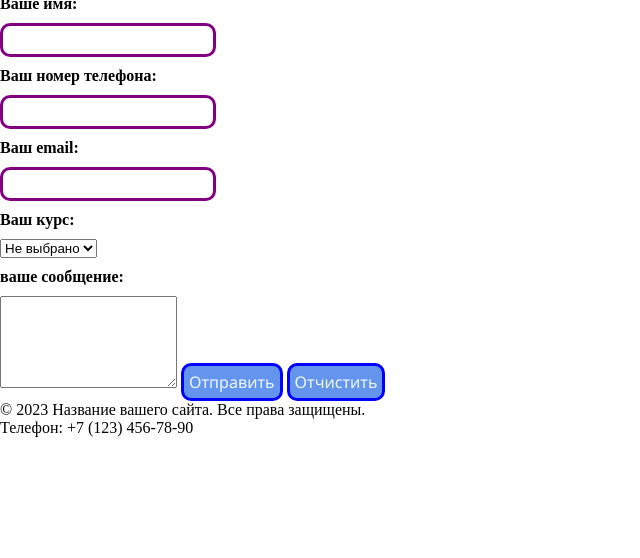
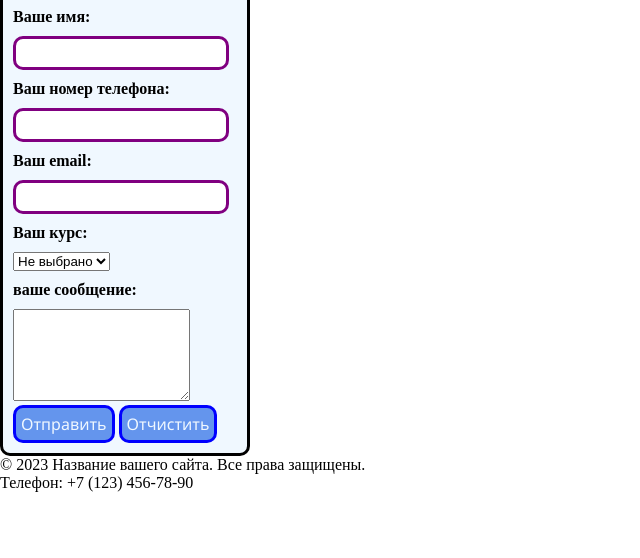
Before and after one commit to bdlgg/backend-and-frontend-practice, a website built with webpack: page contacts.html in a window 1280 px wide. Shown: the part 242-800 px from the top of the page, without its empty margins (0-640 px from the left). Built offline with nearby package versions, Linux system fonts and the light colour scheme.

Commit message:
добавили форму и обязательные значения

```diff
--- a/contacts.html
+++ b/contacts.html
@@ -35,16 +35,15 @@
 
   </section>
   <h1>Форма обратной связи</h1>
-  <form>
-    <form>
+  <form id="ContactForm">
     <label for="username">Ваше имя: </label>
-      <input type="text" id="username" name="name">
+    <input type="text" id="username" name="username" required>
 
     <label for="phone">Ваш номер телефона: </label>
-      <input type="text" id="phone" name="phone">
+    <input type="text" id="phone" name="phone" required>
 
     <label for="email">Ваш email:</label>
-      <input type="text" id="email" name="email">
+    <input type="text" id="email" name="email" required>
     <label for="course">Ваш курс: </label>
     <select id="course" name="course">
       <option value="No"> Не выбрано</option>
@@ -55,10 +54,9 @@
       <option value="Other"> Другое</option>
     </select>
     <label for="message"> ваше сообщение:</label>
-      <textarea id="message" name="message" rows="6"></textarea>
+    <textarea id="message" name="message" rows="6" required></textarea>
     <button type="submit" id="submit" name="submit">Отправить</button>
     <button type="reset" id="reset" name="reset">Отчистить</button>
-    </form>
   </form>
 </main>
   <footer>
--- a/css/style.css
+++ b/css/style.css
@@ -37,3 +37,11 @@ button:hover{
   background-color: aliceblue;
   color: cornflowerblue;
 }
+
+#ContactForm{
+  border: 3px solid;
+  border-radius: 10px;
+  background-color: aliceblue;
+  padding: 10px;
+  max-width: 250px;
+}
```
Lines whose indentation alone changed are shown as unchanged.
